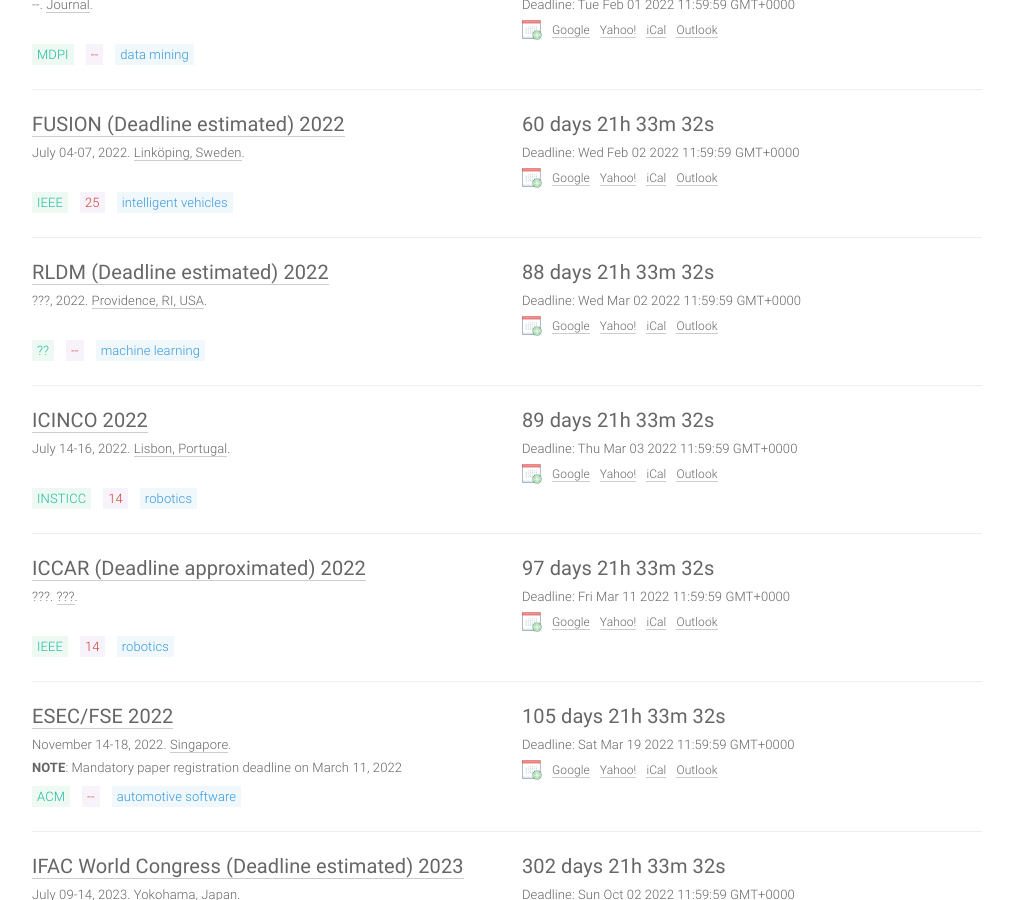
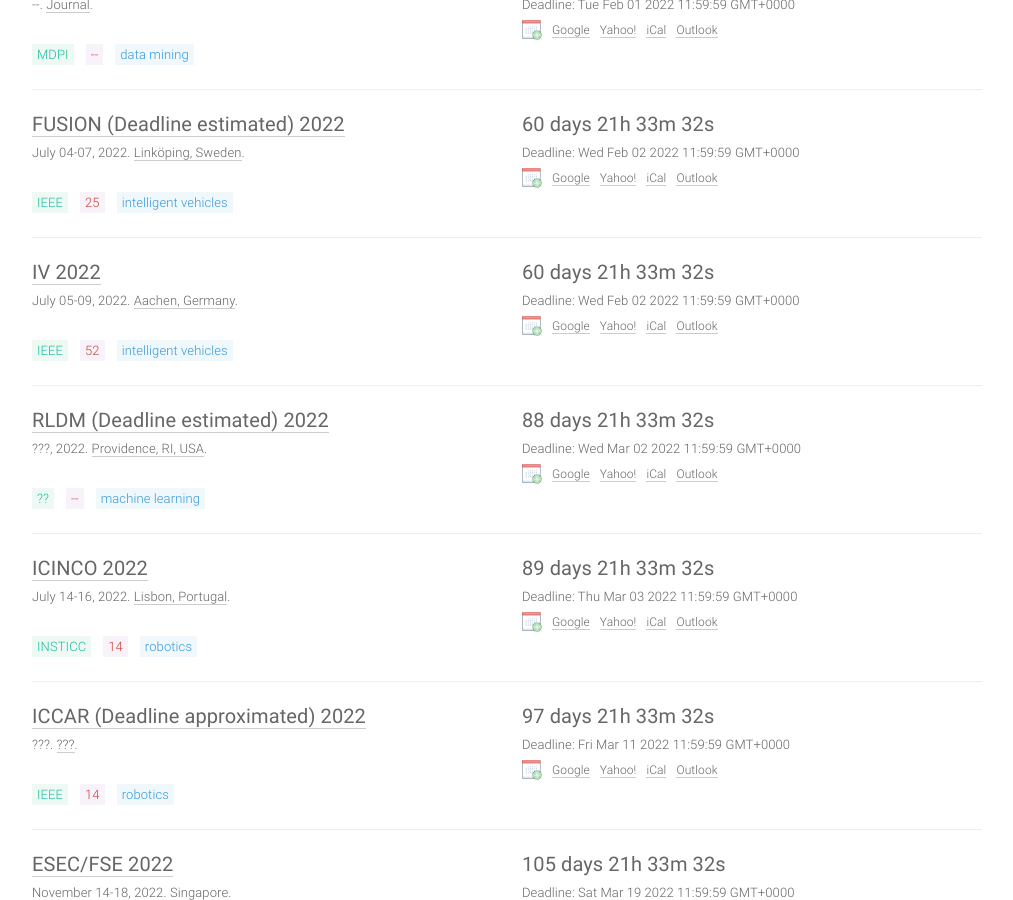
Before and after one commit to paperswithcode/ai-deadlines, a Jekyll site: the page built from index.html, in a window 1280 px wide and 900 px high, scrolled down 792 px. Shown: the whole window, without its empty margins (133-1146 px from the left). Built offline with Jekyll 4.4.1, drawn with Linux system fonts in a browser that asks for light colours; comment, search, counter and statistics services are not loaded; some of the changed text lies outside the part shown.

Commit message:
Update conferences.yml

```diff
--- a/_data/conferences.yml
+++ b/_data/conferences.yml
@@ -553,14 +553,14 @@
 
 - title: IV
   long:  Intelligent Vehicles Symposium
-  hindex: 46
-  year: 2021
-  id: iv2021
-  link: https://2021.ieee-iv.org/
-  deadline: '2021-02-15 23:59:59'
+  hindex: 52
+  year: 2022
+  id: iv2022
+  link: https://iv2022.com/
+  deadline: '2022-02-01 23:59:59'
   timezone: UTC-12
-  date: July 11-17, 2021
-  place: Nagoya, Japan
+  date: July 05-09, 2022
+  place: Aachen, Germany
   sub: IV
   host: IEEE
 
```
